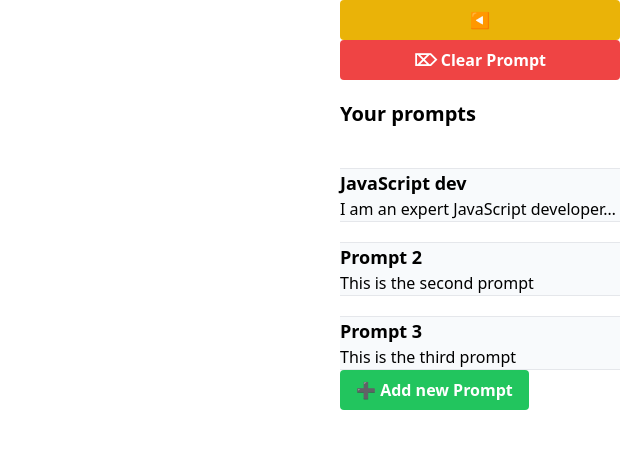
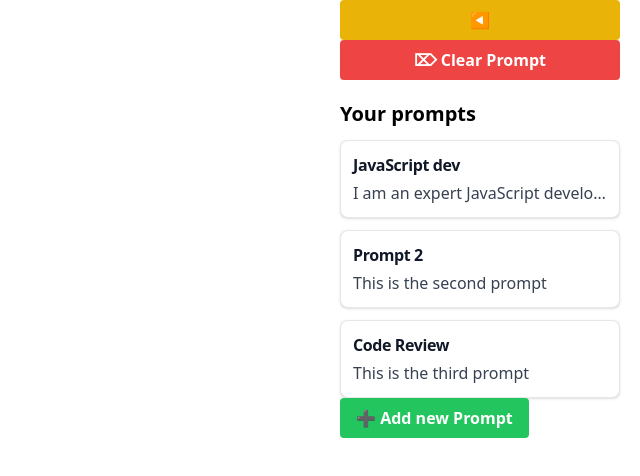
Before and after one commit to PaulTreanor/PromptMarker, a React (Vite) app: page / in a window 1280 px wide. Shown: the top 476 px of the page, without its empty margins (640-1280 px from the left). Built offline with nearby package versions, Linux system fonts and the light colour scheme.

Commit message:
Improve PrompBox styling

```diff
--- a/src/App.tsx
+++ b/src/App.tsx
@@ -15,7 +15,7 @@
   },
   {
     id: 3,
-    title: "Prompt 3",
+    title: "Code Review",
     text: "This is the third prompt"
   }
   ]
@@ -104,7 +104,7 @@
               </button>
               <h3 className="pt-5 text-xl font-bold">Your prompts</h3>
 
-              <ul className="pt-5">
+              <ul className="">
                 {promptList.map((prompt) => (
                   <li key={prompt.id}>
                     <PromptBox AddPrompt={AddPrompt} PromptData={prompt}/>
--- a/src/PromptBox.tsx
+++ b/src/PromptBox.tsx
@@ -27,9 +27,14 @@
     }
 
     return (
-        <div onDoubleClick={handleDoubleClick} onClick={handleClick} className="mt-5 border-y bg-slate-50 hover:bg-slate-100">
-            <h4 className="text-lg font-bold">{title}</h4>
-            <p className='overflow-hidden overflow-ellipsis max-h-[3em] whitespace-nowrap' >{contents}</p>
+        <div onDoubleClick={handleDoubleClick} onClick={handleClick} className="mt-3 bg-slate-50 hover:bg-slate-100">
+            <div href="#" class="block max-w-sm p-3 bg-white border border-gray-200 rounded-lg shadow hover:bg-gray-100 dark:bg-gray-800 dark:border-gray-700 dark:hover:bg-gray-700">
+                <h5 class="mb-1 font-bold tracking-tight text-gray-900 dark:text-white">{title}</h5>
+                <p class="font-normal text-gray-700 dark:text-gray-400 overflow-hidden overflow-ellipsis max-h-[3em] whitespace-nowrap">{contents}</p>
+            </div>
+
+
+
 
             {isModalOpen && (
               <Modal closeModal={closeModal}>
```
